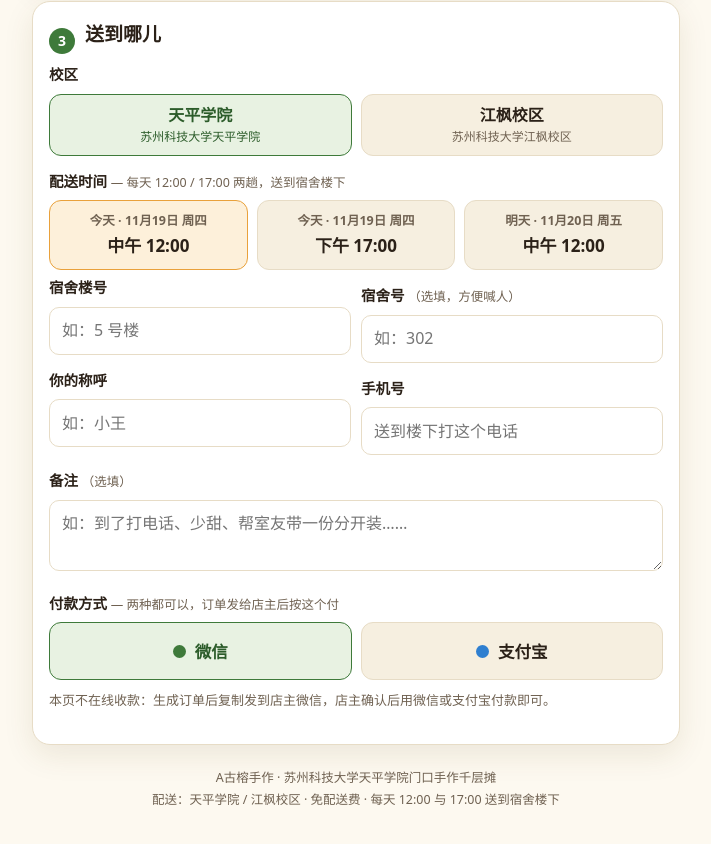
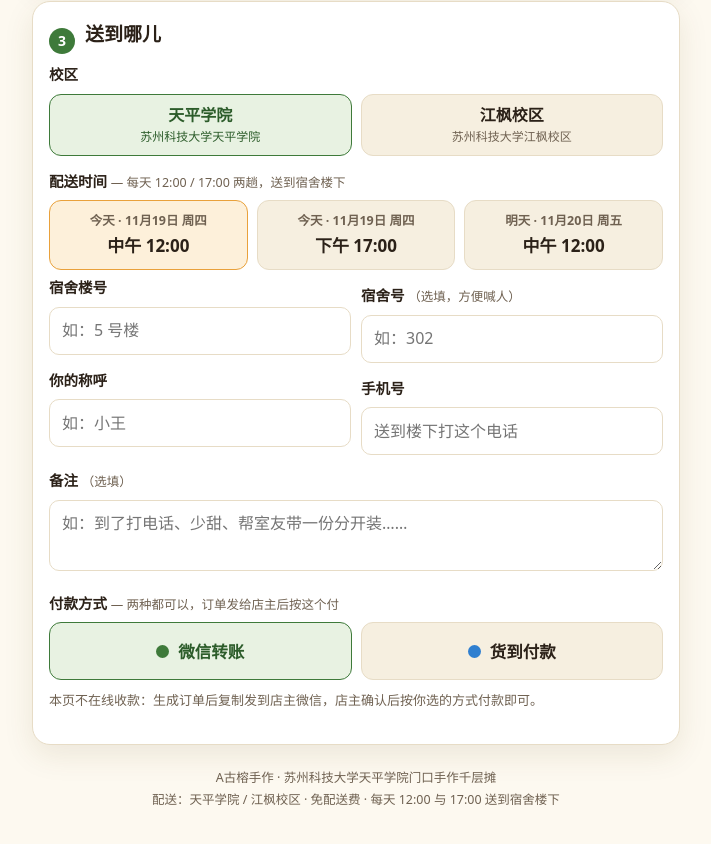
Before and after one commit to gurongshouzuo/gurongshouzuo.github.io, a plain HTML site: page index.html in a window 1280 px wide. Shown: the part 1741-2585 px from the top of the page, without its empty margins (284-995 px from the left). Drawn offline with Linux system fonts and the light colour scheme.

Commit message:
更新付款方式：微信转账 / 货到付款

```diff
--- a/index.html
+++ b/index.html
@@ -412,10 +412,10 @@ footer{margin-top:22px;text-align:center;color:var(--ink-soft);font-size:12.5px;
 <div class="field">
 <span class="flabel">付款方式 <span class="opt">— 两种都可以，订单发给店主后按这个付</span></span>
 <div class="pay-grid" id="payGrid" role="group" aria-label="选择付款方式">
-<button type="button" class="pay-card" data-pay="微信" aria-pressed="true"><span class="pdot" style="background:#3e7a3a"></span>微信</button>
-<button type="button" class="pay-card" data-pay="支付宝" aria-pressed="false"><span class="pdot" style="background:#2f7fd0"></span>支付宝</button>
+<button type="button" class="pay-card" data-pay="微信转账" aria-pressed="true"><span class="pdot" style="background:#3e7a3a"></span>微信转账</button>
+<button type="button" class="pay-card" data-pay="货到付款" aria-pressed="false"><span class="pdot" style="background:#2f7fd0"></span>货到付款</button>
 </div>
-<p class="pay-note">本页不在线收款：生成订单后复制发到店主微信，店主确认后用微信或支付宝付款即可。</p>
+<p class="pay-note">本页不在线收款：生成订单后复制发到店主微信，店主确认后按你选的方式付款即可。</p>
 </div>
 
 <div class="error" id="orderError" role="alert"></div>
@@ -481,7 +481,7 @@ qty: 1,
 cart: [], // {bottom, picks:[counts], qty}
 campus: "天平学院",
 slot: null,
-pay: "微信"
+pay: "微信转账"
 };
 
 function $(id){ return document.getElementById(id);}
```
